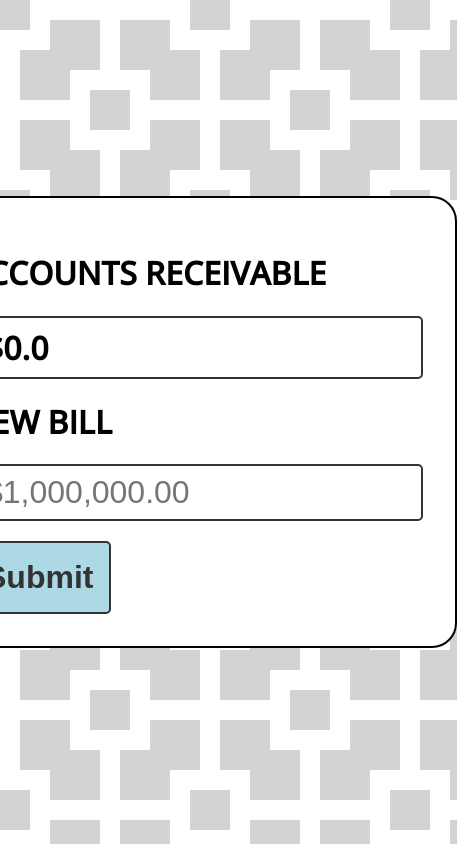
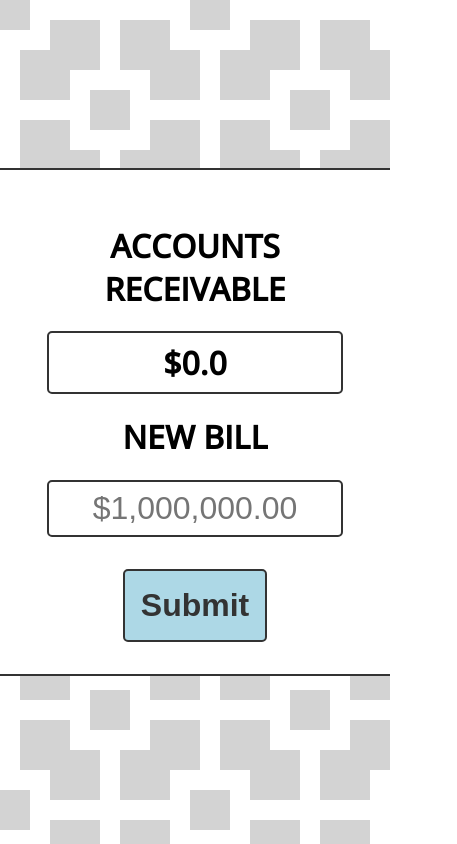
Before and after one commit to grasskin/budget, a website: page public/index.html in a window 390 px wide. Shown: the whole page, 457 px wide, since content can reach past the window. Drawn offline with nearby package versions, Linux system fonts and the light colour scheme; no server answers.

Commit message:
mobile version

```diff
--- a/public/assets/css/style.css
+++ b/public/assets/css/style.css
@@ -15,7 +15,7 @@ html {
       calc(-.3*var(--s)) calc(-.3*var(--s))/var(--_g),
       conic-gradient(from 90deg at 20% 20%,var(--c2) 25%,var(--c1) 0)
        0 0/var(--s) var(--s);
-    animation: m 10s infinite;
+    animation: m 15s infinite;
   }
   @keyframes m {
     0% {
@@ -60,12 +60,22 @@ html {
       calc(2.7*var(--s)) calc(-1.3*var(--s)),
       calc(-2.3*var(--s)) calc(1.7*var(--s)),0 0
     }
+
+    80% {
+        background-position:
+         calc( .9*var(--s)) calc( .9*var(--s)),
+         calc(-.1*var(--s)) calc(-.1*var(--s)),
+         calc( .7*var(--s)) calc( .7*var(--s)),
+         calc(-.3*var(--s)) calc(-.3*var(--s)),0 0
   }
+}
 
 body {
     margin: 0;
     font-family: 'Open Sans', sans-serif;
+
 }
+
 #full {
   display: flex;
   justify-content: center;
@@ -79,6 +89,7 @@ body {
     border-radius: 25px;
     background-color: white;
     border: 2px solid black;
+    text-align: center;
 }
 
 h1 {
@@ -103,6 +114,8 @@ button {
     padding: 1rem;
     display: block;
     cursor:pointer;
+    margin: 0 auto;
+    margin-top: 2rem;
   }
 
   button:hover {
@@ -115,7 +128,33 @@ input {
     border: 2px solid #333;
     border-radius: 5px;
     color: #333;
-    margin: 0 0 20px;
+    margin: 0 auto;
     padding: .5rem 1rem;
     font-size: 2rem;
+    text-align: center;
   }
+
+  form {
+      width: 100%;
+      text-align: center;
+  }
+
+@media screen and (max-width: 500px) {
+    #middle {
+        width: 100%;
+        border-radius: 0;
+        border: 2px solid #333;
+        border-left: 0;
+        border-right: 0;
+    }
+
+    #bank {
+        width: 80%;
+        margin: 0 auto;
+    }
+
+    input {
+        width: 80%;
+        margin: 0 auto;
+    }
+}
```
